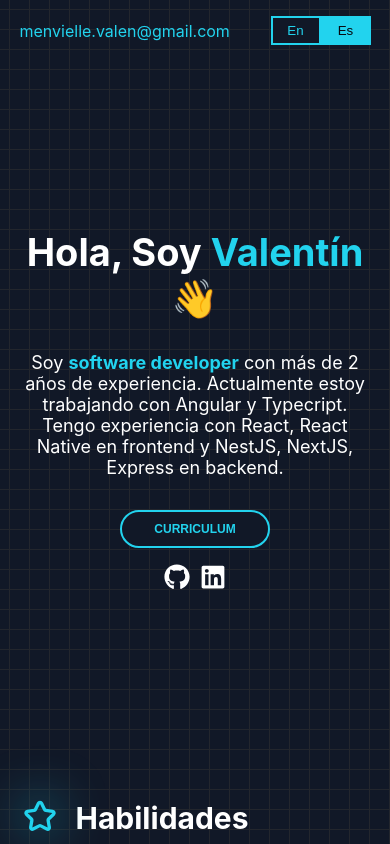
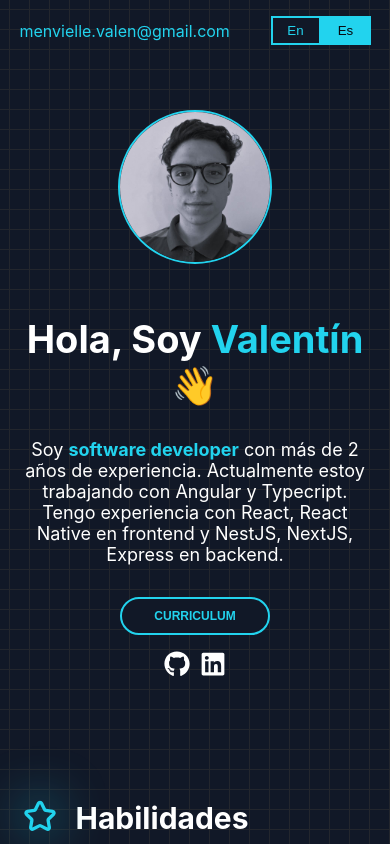
Before and after one commit to MenvielleValen/portfolio, a React (Create React App) app: page / in a window 390 px wide. Shown: the top 844 px of the page. Built offline with nearby package versions, Linux system fonts and the light colour scheme.

Commit message:
add avatar

```diff
--- a/src/components/hero/Hero.css
+++ b/src/components/hero/Hero.css
@@ -6,7 +6,10 @@
 .text-blue {
   color: #22d3ee;
 }
-
+.avatar-mobile{
+  display: none;
+  visibility: hidden;
+}
 .hero {
   min-height: 60vh;
   display: flex;
@@ -19,11 +22,16 @@
   justify-content: space-between;
   align-items: center;
 }
-
+.avatar{
+  height: 14rem;
+  width: 14rem;
+  border: 2px solid var(--secondary-color);
+}
 .description {
   font-size: 18px;
   color: #fff;
   font-weight: 400;
+  width: 80%;
 }
 
 .image-hero {
@@ -71,5 +79,17 @@
   }
   .description {
     text-align: center;
+    width: 100%;
+  }
+  .avatar-mobile{
+    display: block;
+    visibility: visible;
+    height: 150px;
+    width: 150px;
+    border: 2px solid var(--secondary-color);
+  }
+  .avatar{
+    visibility: hidden;
+    display: none;
   }
 }
--- a/src/components/hero/Hero.tsx
+++ b/src/components/hero/Hero.tsx
@@ -52,6 +52,7 @@ export const Hero = ({ lang = "en" }: Props) => {
   return (
     <section className="hero">
       <div className="hero-body">
+      <img className="avatar-mobile" style={{borderRadius: '50%'}} src="./assets/images/avatar.jpeg"/>
         <div>
           {hero.title[lang]}
           {hero.description[lang]}
@@ -72,6 +73,7 @@ export const Hero = ({ lang = "en" }: Props) => {
             </div>
           </div>
         </div>
+        <img className="avatar" style={{borderRadius: '50%'}} src="./assets/images/avatar.jpeg"/>
       </div>
     </section>
   );
```
Also changed, not shown: public/assets/images/avatar.jpeg (added).
